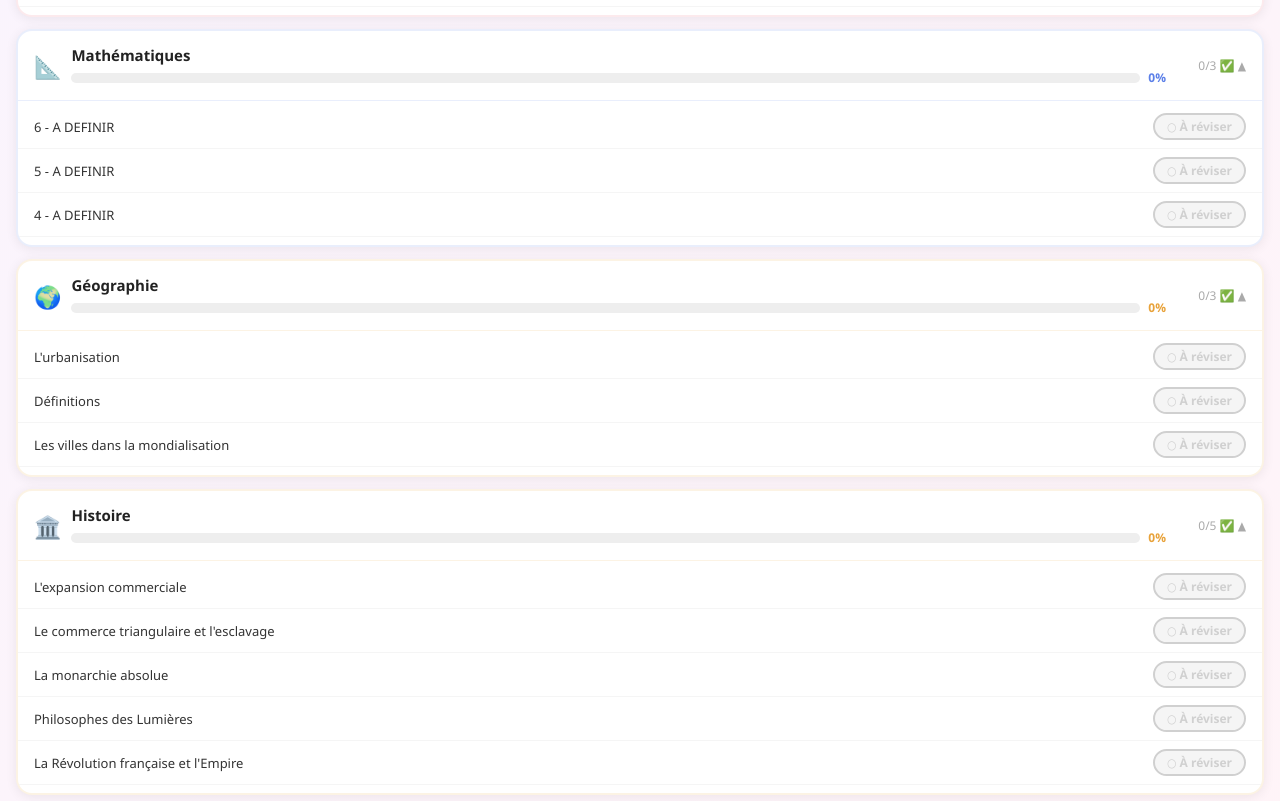
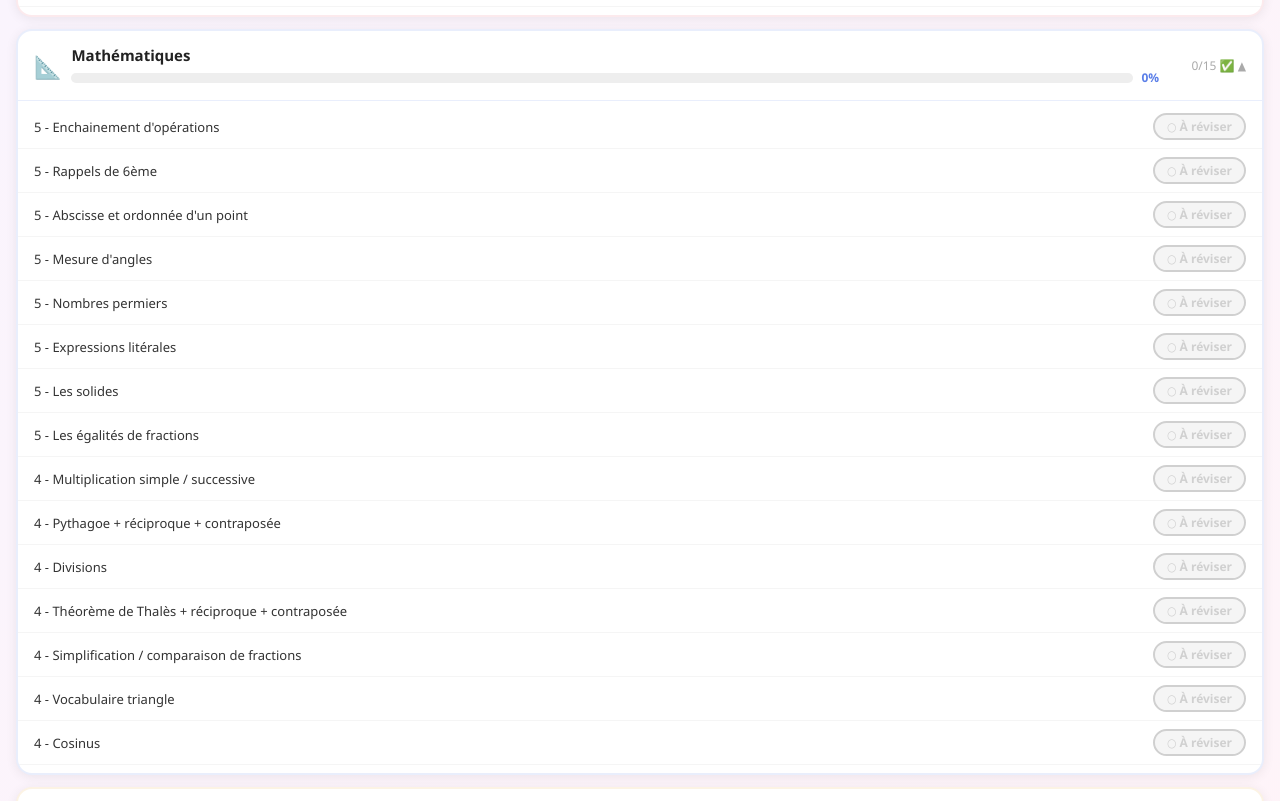
Before and after one commit to travailwemaux/revision-4eme, a React (Vite) app: page / in a window 1280 px wide. Shown: the part 965-1766 px from the top of the page. Built offline with nearby package versions, Linux system fonts and the light colour scheme.

Commit message:
Modification du programme de révision

```diff
--- a/src/App.jsx
+++ b/src/App.jsx
@@ -21,9 +21,21 @@ const SUBJECTS = [
     {
     id: "maths", label: "Mathématiques", emoji: "📐", color: "#5b7fe8",
     lessons: [
-      "6 - A DEFINIR",
-      "5 - A DEFINIR",
-      "4 - A DEFINIR",
+      "5 - Enchainement d'opérations",
+      "5 - Rappels de 6ème",
+      "5 - Abscisse et ordonnée d'un point",
+      "5 - Mesure d'angles",
+      "5 - Nombres permiers",
+      "5 - Expressions litérales",
+      "5 - Les solides",
+      "5 - Les égalités de fractions",
+      "4 - Multiplication simple / successive",
+      "4 - Pythagoe + réciproque + contraposée",
+      "4 - Divisions",
+      "4 - Théorème de Thalès + réciproque + contraposée",
+      "4 - Simplification / comparaison de fractions",
+      "4 - Vocabulaire triangle",
+      "4 - Cosinus",
     ]
   },
   {
```
